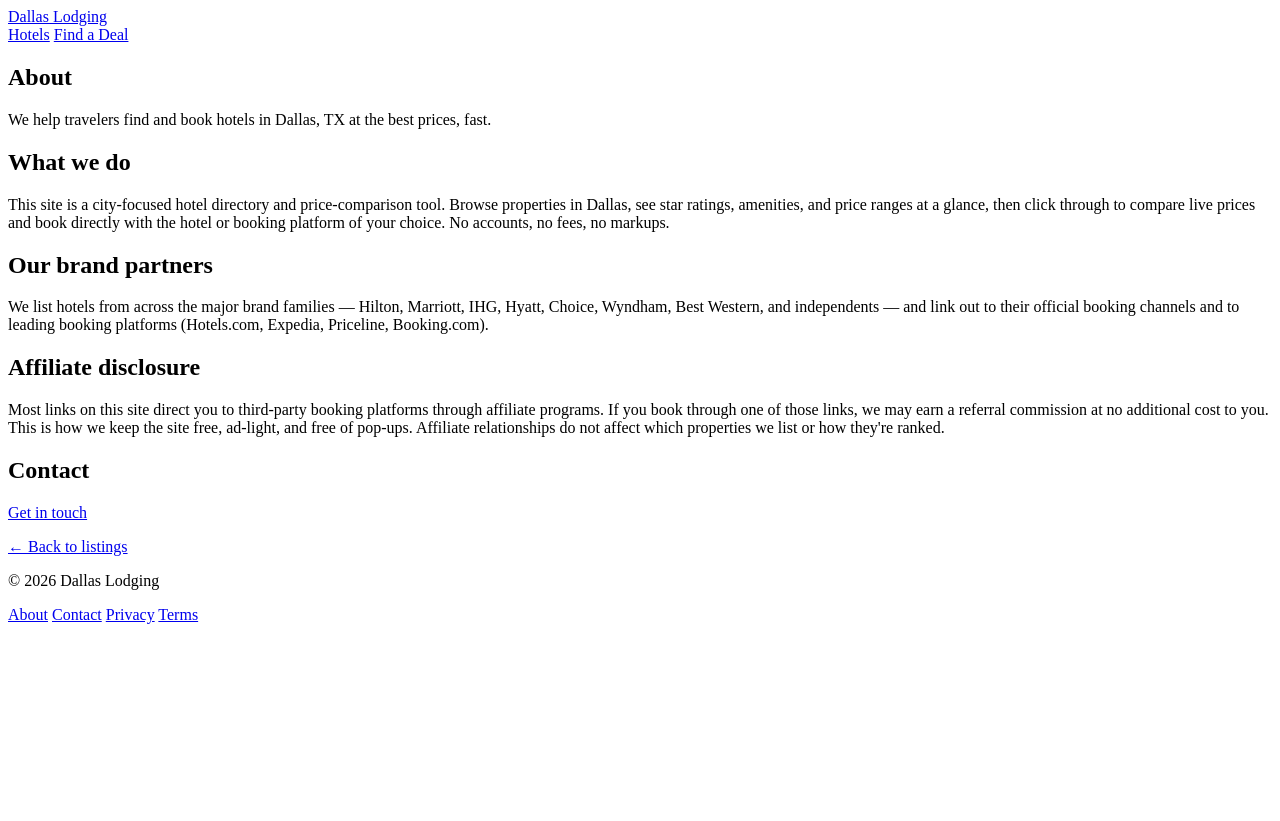
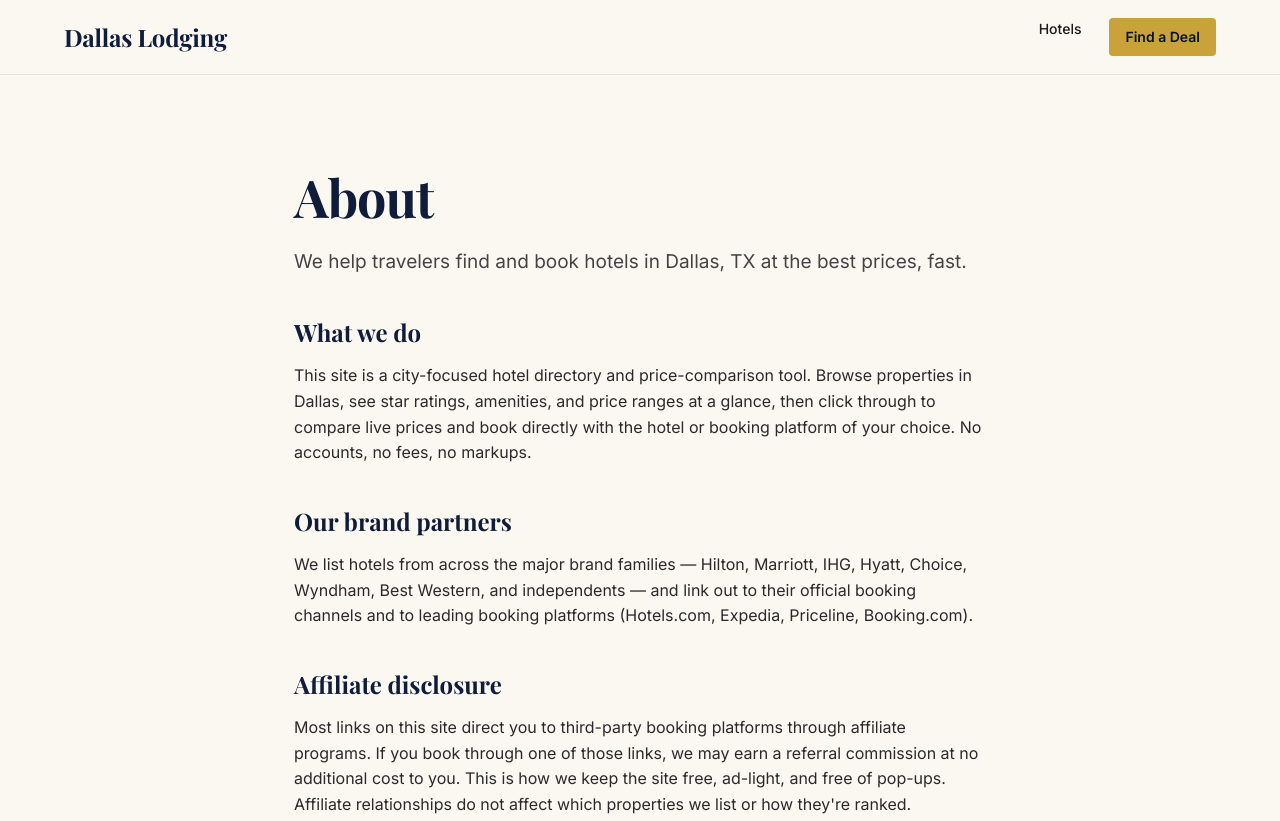
Before and after one commit to foxinaladmincreator/dallaslodging, a plain HTML site: page about.html in a window 1280 px wide. Shown: the top 821 px of the page. Before the commit the page ends 800 px from the top, so only its background shows below. Drawn offline with nearby package versions, Linux system fonts and the light colour scheme; the site is published under a folder, as on GitHub Pages, so addresses that start at the root find nothing.

Commit message:
Use relative paths so CSS loads on github.io subpath

```diff
--- a/about.html
+++ b/about.html
@@ -8,15 +8,15 @@
 <link rel="preconnect" href="https://fonts.googleapis.com" />
 <link rel="preconnect" href="https://fonts.gstatic.com" crossorigin />
 <link href="https://fonts.googleapis.com/css2?family=Playfair+Display:wght@500;700&family=Inter:wght@400;500;600&display=swap" rel="stylesheet" />
-<link rel="stylesheet" href="/style.css" />
+<link rel="stylesheet" href="style.css" />
 </head>
 <body>
 <header class="nav">
   <div class="nav-inner">
-    <a href="/" class="brand">Dallas Lodging</a>
+    <a href="index.html" class="brand">Dallas Lodging</a>
     <nav>
-      <a href="/#hotels">Hotels</a>
-      <a href="/#hotels" class="nav-cta">Find a Deal</a>
+      <a href="index.html#hotels">Hotels</a>
+      <a href="index.html#hotels" class="nav-cta">Find a Deal</a>
     </nav>
   </div>
 </header>
@@ -30,17 +30,17 @@
   <h2>Affiliate disclosure</h2>
   <p>Most links on this site direct you to third-party booking platforms through affiliate programs. If you book through one of those links, we may earn a referral commission at no additional cost to you. This is how we keep the site free, ad-light, and free of pop-ups. Affiliate relationships do not affect which properties we list or how they're ranked.</p>
   <h2>Contact</h2>
-  <p><a href="/contact">Get in touch</a></p>
-  <p class="back"><a href="/">&larr; Back to listings</a></p>
+  <p><a href="contact.html">Get in touch</a></p>
+  <p class="back"><a href="index.html">&larr; Back to listings</a></p>
 </article>
 <footer>
   <div class="footer-inner">
     <p>&copy; 2026 Dallas Lodging</p>
     <div class="footer-links">
-      <a href="/about">About</a>
-      <a href="/contact">Contact</a>
-      <a href="/privacy">Privacy</a>
-      <a href="/terms">Terms</a>
+      <a href="about.html">About</a>
+      <a href="contact.html">Contact</a>
+      <a href="privacy.html">Privacy</a>
+      <a href="terms.html">Terms</a>
     </div>
   </div>
 </footer>
```
Also changed, not shown: contact.html (+9 -9 lines), index.html (+8 -8 lines), privacy.html (+9 -9 lines), terms.html (+9 -9 lines), 1 other file.
